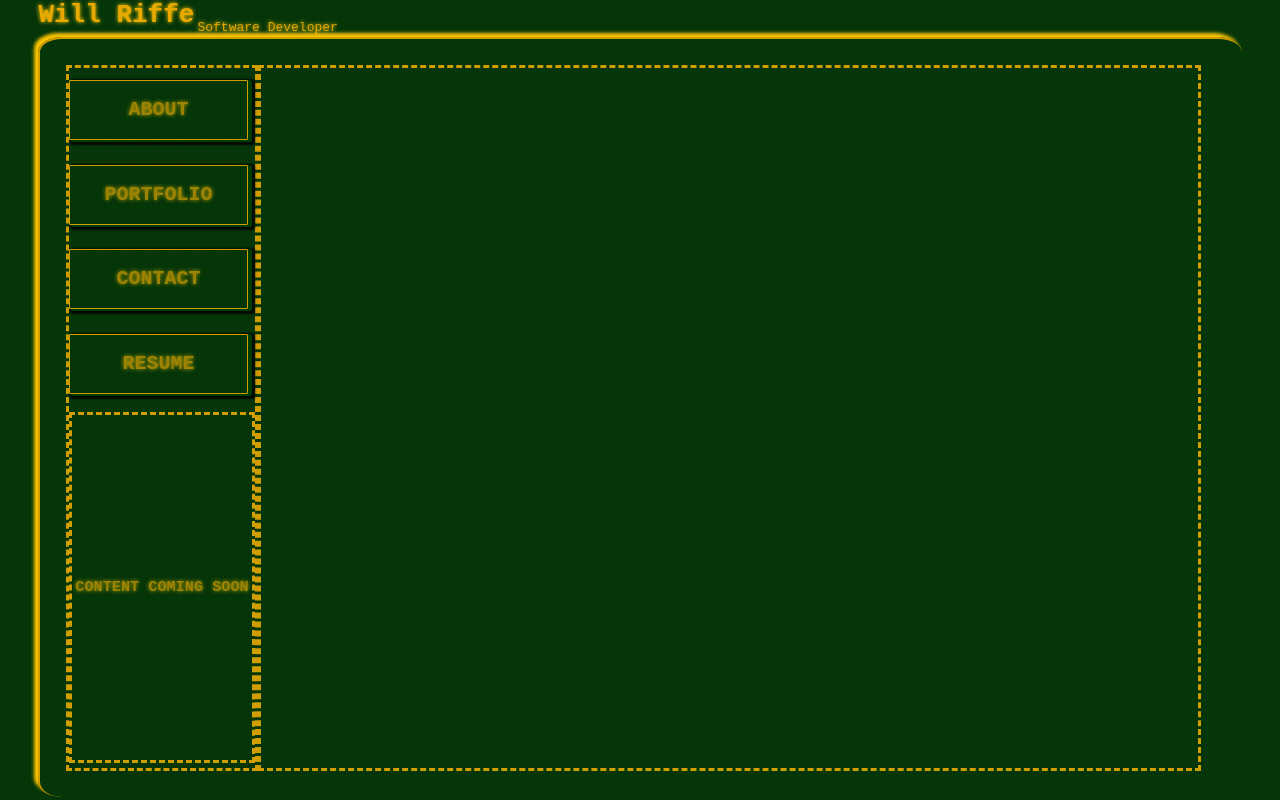
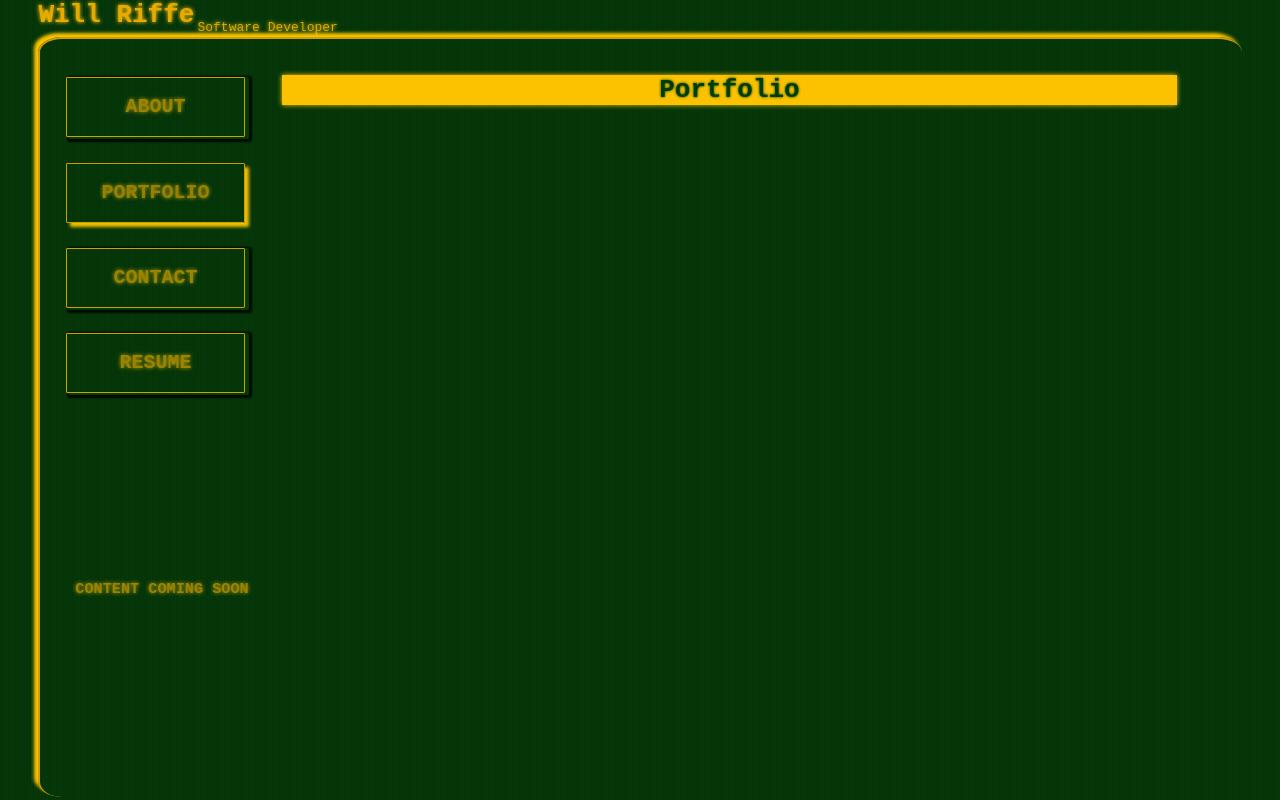
Before and after one commit to Will-Riffe/will-riffe-portfolio, a React (Create React App) app: page /portfolio in a window 1280 px wide. Built offline with nearby package versions, Linux system fonts and the light colour scheme.

Commit message:
🚚 Navigation between pages

```diff
--- a/package.json
+++ b/package.json
@@ -1,7 +1,7 @@
 {
   "name": "will-riffe-portfolio",
   "version": "0.1.0",
-  "homepage": "/home",
+  "homepage": "/about",
   "private": true,
   "dependencies": {
     "@emotion/react": "^11.11.1",
--- a/src/App.css
+++ b/src/App.css
@@ -16,11 +16,11 @@
   color: var(--textc);
   font-family:monospace;
 }
-
+/*
 .show-border {
   border-style: dashed;
 }
-
+*/
 .plain {
   animation: none;
 }
@@ -40,6 +40,7 @@
 }
 
 .crt::before {
+
   content: " ";
   display: block;
   position: absolute;
@@ -152,7 +153,7 @@
 .scan {
   position: absolute;
   height: 100%;
-  top: -80px;
+  top: 0;
   right: 0;
   bottom: 0;
   background: linear-gradient(var(--background-color), var(--scan-inner));
--- a/src/App.js
+++ b/src/App.js
@@ -1,13 +1,17 @@
 import React, { useRef, useEffect } from "react";
-import { BrowserRouter as Router, Routes, Route } from "react-router-dom";
+import { BrowserRouter as Router, Routes, Route, Outlet } from "react-router-dom";
 import "./App.css";
 import "./styles/animations.css";
 import "./styles/styles.css";
 import NavBar from "./components/NavBar";
+import About from "./components/About";
+import Portfolio from "./components/Portfolio";
+import Contact from "./components/Contact";
+import Resume from "./components/Resume";
 
 function App() {
   return (
-    <body className="pageTheme crt">
+    <div className="pageTheme crt">
       <header className="main crt">
         <h1>Will Riffe</h1>
         <p>Software Developer</p>
@@ -16,11 +20,14 @@ function App() {
         <Router>
           <NavBar />
           <Routes>
+            <Route path="/about" element={<About />} />
+            <Route path="/portfolio" element={<Portfolio />} />
+            <Route path="/contact" element={<Contact />} />
+            <Route path="/resume" element={<Resume />} />
           </Routes>
         </Router>
-        <section className="show-border main-content"></section>
       </main>
-    </body>
+    </div>
   );
 }
 
--- a/src/components/About/index.js
+++ b/src/components/About/index.js
@@ -0,0 +1,9 @@
+import React from 'react'
+
+function About(props) {
+  return (
+    <section className="show-border main-content">
+    <div className="content-header">About</div>
+</section>  )
+}
+export default About;
--- a/src/components/Contact/index.js
+++ b/src/components/Contact/index.js
@@ -2,7 +2,8 @@ import React from 'react'
 
 function Contact(props) {
   return (
-    <div>Contact</div>
-  )
+    <section className="show-border main-content">
+    <div className="content-header">Contact</div>
+</section>  )
 }
 export default Contact;
--- a/src/components/NavBar/index.js
+++ b/src/components/NavBar/index.js
@@ -1,32 +1,37 @@
-import React, { useState } from "react";
-// import PropTypes from "prop-types";
+import React, { useState, useEffect } from "react";
+import { Link, useNavigate, useLocation } from "react-router-dom";
 import "./navBar.css";
 
 function NavBar(props) {
+  const navigate = useNavigate();
+  const location = useLocation();
 
   const buttonData = [
-    { id: "about", label: "ABOUT" },
-    { id: "portfolio", label: "PORTFOLIO" },
-    { id: "contact", label: "CONTACT" },
-    { id: "resume", label: "RESUME" },
+    { id: "about", label: "ABOUT", to: "/about" },
+    { id: "portfolio", label: "PORTFOLIO", to: "/portfolio" },
+    { id: "contact", label: "CONTACT", to: "/contact" },
+    { id: "resume", label: "RESUME", to: "/resume" },
   ];
 
   const [activeButton, setActiveButton] = useState(null);
 
-  const handleButtonClick = (buttonId) => {
-    setActiveButton(buttonId);
-  };
+  useEffect(() => {
+    const currentButton = buttonData.find((button) => location.pathname === button.to);
+    if (currentButton) {
+      setActiveButton(currentButton.id);
+    } else {
+      setActiveButton(null);
+    }
+  }, [location.pathname]);
+
 
   return (
-<nav  className="plain navContainer show-border">
-
+    <nav className="plain navContainer show-border">
       {buttonData.map((button) => (
         <button
           key={button.id}
-    className={`main-btn ${
-      activeButton === button.id ? "active" : ""
-      }`}
-    onClick={() => handleButtonClick(button.id)}
+          className={`main-btn ${activeButton === button.id ? "active" : ""}`}
+          onClick={() => navigate(button.to)}
         >
           <h4>{button.label}</h4>
         </button>
@@ -35,7 +40,6 @@ return (
       <section className="show-border expressive-content">
         <h1>CONTENT COMING SOON</h1>
       </section>
-
     </nav>
   );
 }
--- a/src/components/Portfolio/index.js
+++ b/src/components/Portfolio/index.js
@@ -2,7 +2,8 @@ import React from 'react'
 
 function Portfolio(props) {
   return (
-    <div>Portfolio</div>
-  )
+    <section className="show-border main-content">
+    <div className="content-header">Portfolio</div>
+</section>  )
 }
 export default Portfolio;
--- a/src/components/Resume/index.js
+++ b/src/components/Resume/index.js
@@ -2,7 +2,8 @@ import React from 'react'
 
 function Resume(props) {
   return (
-    <div>Resume</div>
-  )
+    <section className="show-border main-content">
+    <div className="content-header">Resume</div>
+</section>  )
 }
 export default Resume;
--- a/src/styles/styles.css
+++ b/src/styles/styles.css
@@ -10,7 +10,6 @@ header.main {
   display: flex;
   justify-content: start;
   margin-top: 0;
-  margin-left: 10px;
   top: 0;
   bottom: 0;
   right: 0;
@@ -55,7 +54,6 @@ main {
   animation: flicker3 15s infinite;
   padding: 2%;
   margin-top: 3px;
-  margin-left: 10px;
   height: 95vh;
   display: flex;
   flex-direction: row;
@@ -66,6 +64,7 @@ main {
   height: 90%;
   width: 100%;
 }
+
 
 
 .main-btn {
@@ -149,4 +148,19 @@ main {
     margin: 0.5rem 1vw 0.5rem 0vw;
 
   }
+
+  .content-header {
+    color:var(--background-color);
+    background-color:var(--glow);
+    box-shadow: 0 0 5px var(--glow);
+    width:95%;
+    height:30px;
+    margin: 10px auto 0 auto;
+    display:flex;
+    justify-content:center;
+    align-items:center;
+    font-size:xx-large;
+    font-weight:bolder;
+    text-shadow: 0 0 3px var(--background-color);
+  }
 }
```
Lines whose indentation alone changed are shown as unchanged.
